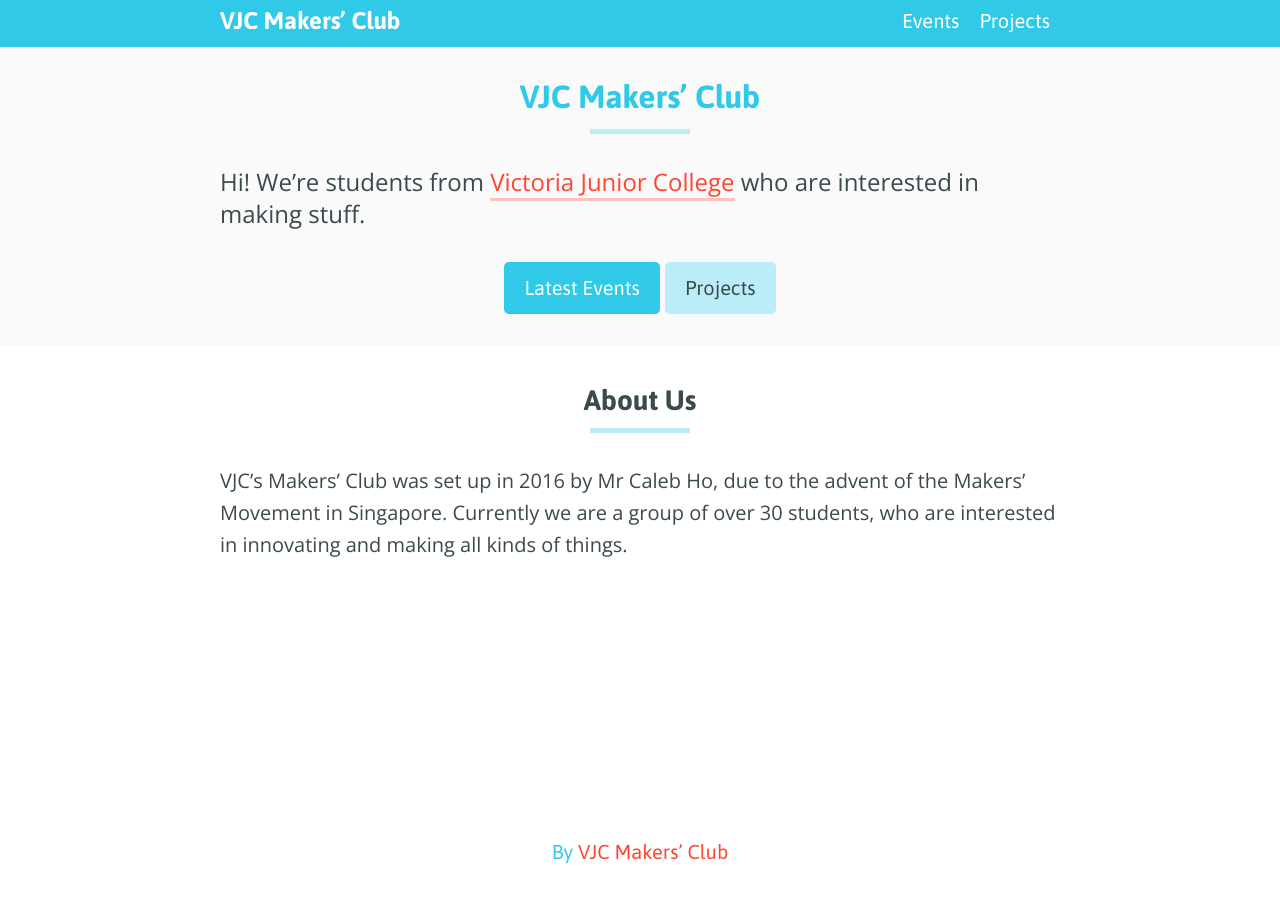
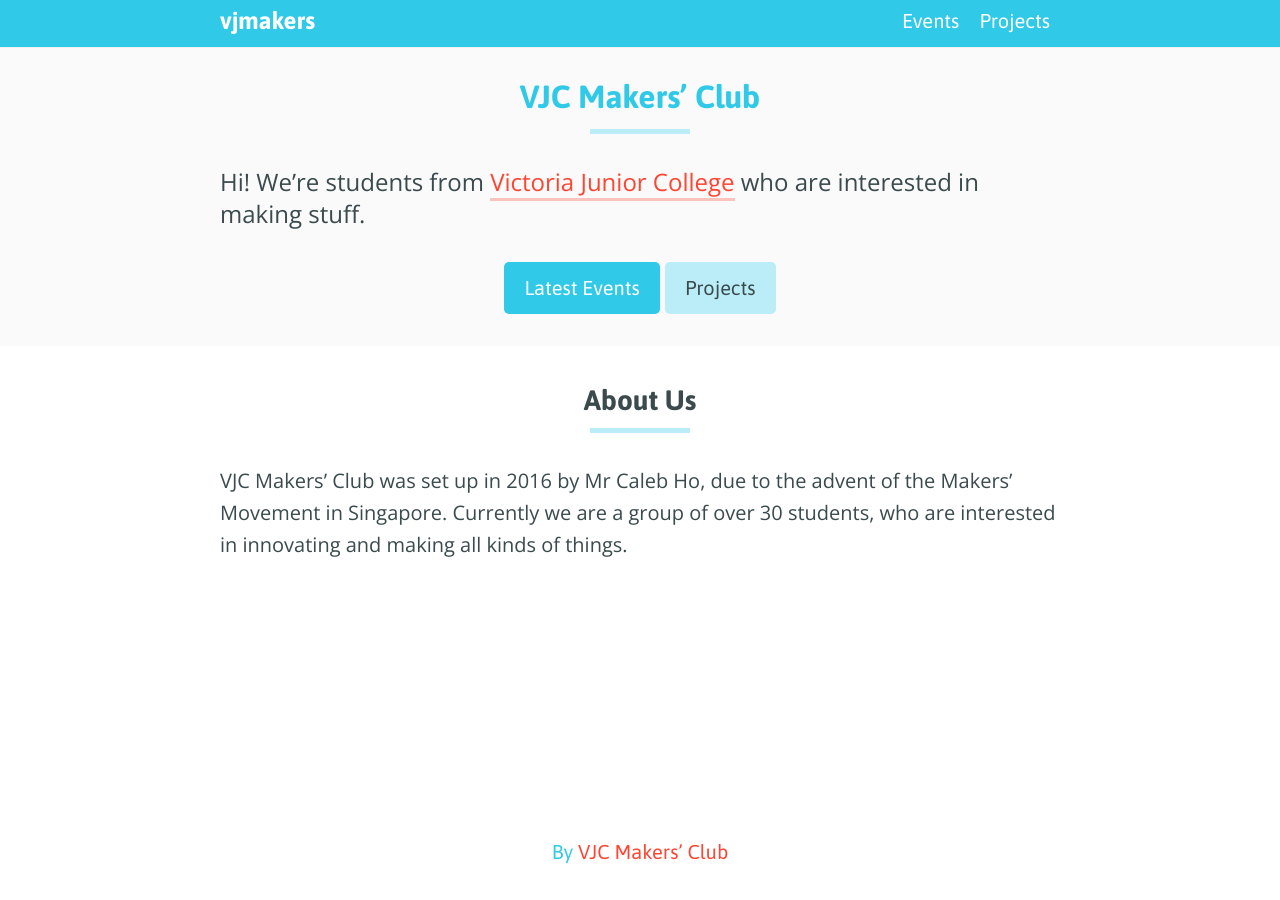
Before and after one commit to vjmakers/vjmakers.github.io, a Jekyll site: the page built from index.html, in a window 1280 px wide. Built offline with Jekyll 4.4.1, drawn with Linux system fonts in a browser that asks for light colours.

Commit message:
Change site name.

```diff
--- a/_config.yml
+++ b/_config.yml
@@ -1,6 +1,6 @@
-name: "VJC Makers’ Club"
+name: "vjmakers"
 description: "VJC Makers’ Club are a group of students who are interested in innovating and making all kinds of things."
-url: "https://vjc-makers.github.io"
+url: "https://vjmakers.github.io"
 env: "development"
 exclude:
   - "LICENSE"
--- a/_includes/header.html
+++ b/_includes/header.html
@@ -1,6 +1,6 @@
 <div class="header__container">
   <header class="header container">
-    <h1 class="header__brand"><a class="header__link header__link--brand" href="/">VJC Makers’ Club</a></h1><!--
+    <h1 class="header__brand"><a class="header__link header__link--brand" href="/">{{ site.name }}</a></h1><!--
     --><nav class="header__nav"><!--
       --><ul class="header__nav-list"><!--
         --><li class="header__nav-item"><a class="header__link" href="/events/">Events</a></li><!--
--- a/index.html
+++ b/index.html
@@ -20,6 +21,6 @@
 <div class="container">
   <h2>About Us</h2>
   <p>
-    VJC’s Makers’ Club was set up in 2016 by Mr Caleb Ho, due to the advent of the Makers’ Movement in Singapore. Currently we are a group of over 30 students, who are interested in innovating and making all kinds of things.
+    VJC Makers’ Club was set up in 2016 by Mr Caleb Ho, due to the advent of the Makers’ Movement in Singapore. Currently we are a group of over 30 students, who are interested in innovating and making all kinds of things.
   </p>
 </div>
```
Also changed, not shown: other parts of index.html (+1 -0 lines).
